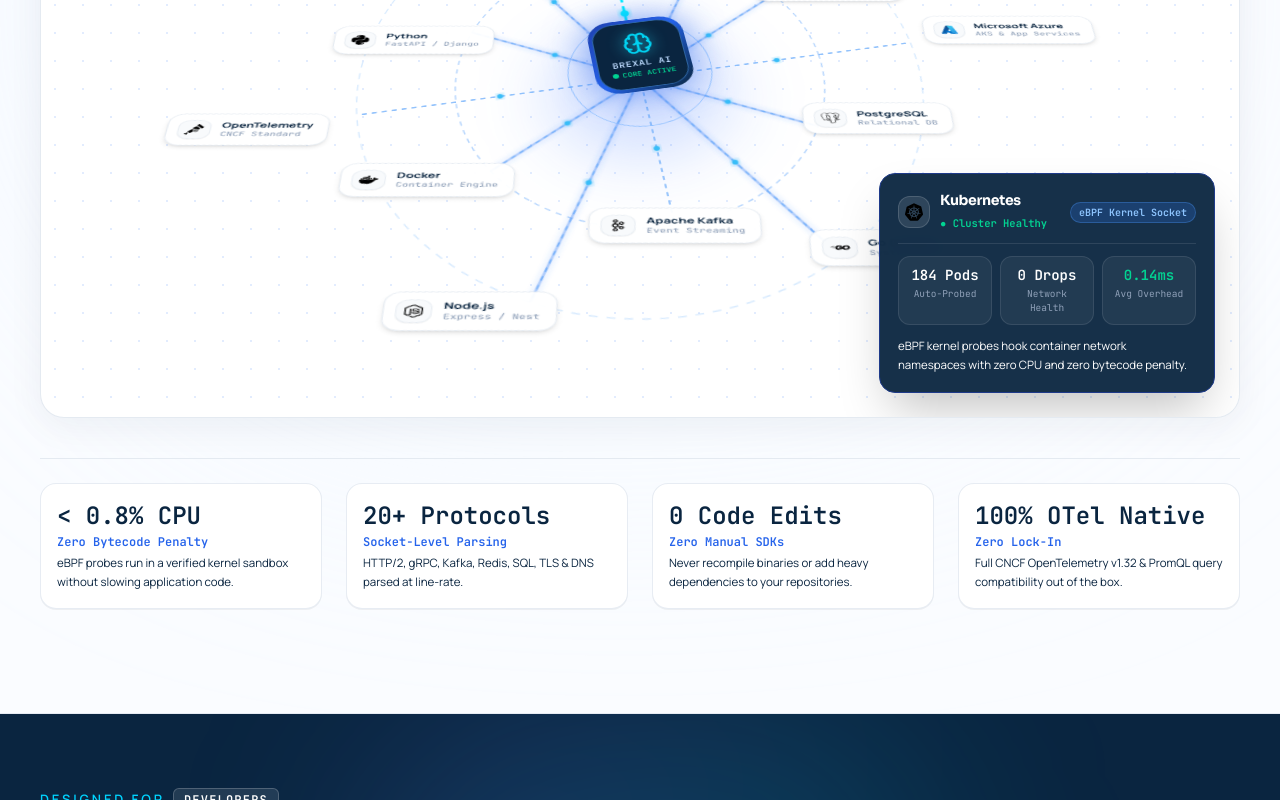
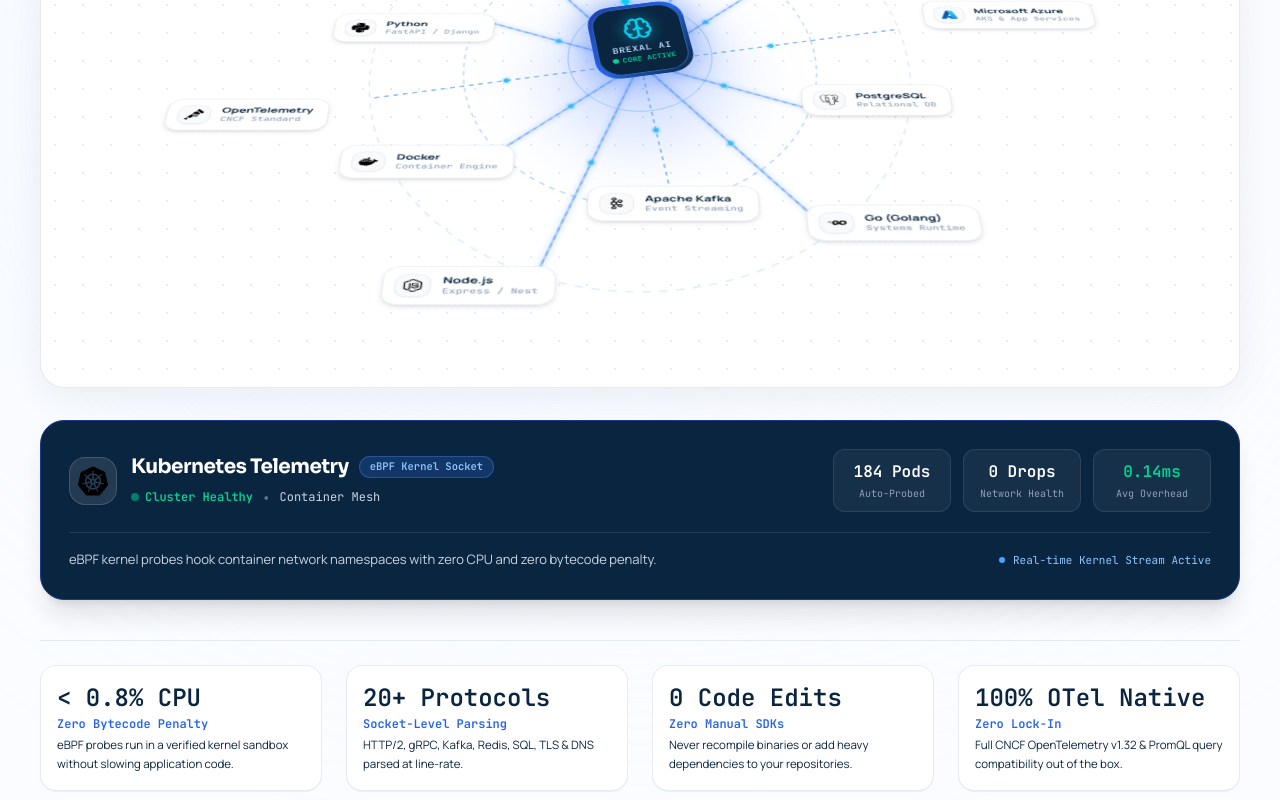
Before and after one commit to samarth3394/BhartiAppplus, a Next.js app in the folder frontend/: page / in a window 1280 px wide. Shown: the part 3454-4254 px from the top of the page. Built offline with nearby package versions, Linux system fonts and the light colour scheme.

Commit message:
feat(landing): move active telemetry details panel directly below 3D orbit canvas

```diff
--- a/frontend/src/components/landing/BrexalIntegrationsSection.tsx
+++ b/frontend/src/components/landing/BrexalIntegrationsSection.tsx
@@ -306,8 +306,8 @@ export function BrexalIntegrationsSection() {
           })}
         </div>
 
-        {/* ── 3D PERSPECTIVE NEURAL MATRIX CANVAS (DESKTOP) ── */}
-        <div className="hidden lg:block relative w-full h-[680px] rounded-3xl bg-white border border-slate-200/90 shadow-[0_8px_36px_rgba(10,37,64,0.06)] overflow-hidden mb-10 [perspective:1400px]">
+        {/* ── 3D PERSPECTIVE NEURAL MATRIX CANVAS (UNCLUTTERED, NO FLOATING OVERLAY) ── */}
+        <div className="hidden lg:block relative w-full h-[650px] rounded-3xl bg-white border border-slate-200/90 shadow-[0_8px_36px_rgba(10,37,64,0.06)] overflow-hidden mb-6 sm:mb-8 [perspective:1400px]">
 
           {/* Subtle high-tech isometric grid floor */}
           <div className="absolute inset-0 bg-[radial-gradient(#3B82F6_1px,transparent_1px)] [background-size:28px_28px] opacity-15 pointer-events-none" />
@@ -494,64 +494,6 @@ export function BrexalIntegrationsSection() {
 
           </div>
 
-          {/* ── FLOATING LIVE TELEMETRY RADAR CARD (BOTTOM-RIGHT) ── */}
-          <div className="absolute bottom-6 right-6 z-40 w-84 rounded-2xl bg-[#0A2540]/95 backdrop-blur-md border border-[#1E3A8A] p-4.5 text-white shadow-2xl text-left transition-all duration-300">
-            <div className="flex items-center justify-between mb-3 border-b border-white/10 pb-2.5">
-              <div className="flex items-center gap-2.5">
-                <div className="w-8 h-8 rounded-xl bg-white/10 border border-white/15 p-1.5 flex items-center justify-center">
-                  <img
-                    src={activeNode.logo}
-                    alt={activeNode.name}
-                    className="w-full h-full object-contain"
-                  />
-                </div>
-                <div>
-                  <h4 className="text-sm font-black text-white leading-tight">
-                    {activeNode.name}
-                  </h4>
-                  <span className="text-[10.5px] font-mono text-emerald-400 font-bold">
-                    ● {activeNode.metrics.status}
-                  </span>
-                </div>
-              </div>
-              <span className="px-2 py-0.5 rounded-full bg-blue-500/20 text-blue-300 border border-blue-400/30 text-[10px] font-mono font-bold">
-                eBPF Kernel Socket
-              </span>
-            </div>
-
-            {/* Metrics 3-box strip */}
-            <div className="grid grid-cols-3 gap-2 mb-3">
-              <div className="p-2 rounded-xl bg-white/5 border border-white/10 text-center">
-                <div className="text-xs sm:text-sm font-black text-white font-mono">
-                  {activeNode.metrics.primary}
-                </div>
-                <div className="text-[9.5px] text-slate-400 font-mono mt-0.5">
-                  {activeNode.metrics.primaryLabel}
-                </div>
-              </div>
-              <div className="p-2 rounded-xl bg-white/5 border border-white/10 text-center">
-                <div className="text-xs sm:text-sm font-black text-white font-mono">
-                  {activeNode.metrics.secondary}
-                </div>
-                <div className="text-[9.5px] text-slate-400 font-mono mt-0.5">
-                  {activeNode.metrics.secondaryLabel}
-                </div>
-              </div>
-              <div className="p-2 rounded-xl bg-white/5 border border-white/10 text-center">
-                <div className="text-xs sm:text-sm font-black text-emerald-400 font-mono">
-                  {activeNode.metrics.latency}
-                </div>
-                <div className="text-[9.5px] text-slate-400 font-mono mt-0.5">
-                  Avg Overhead
-                </div>
-              </div>
-            </div>
-
-            <p className="text-[11.5px] text-slate-300 font-normal leading-relaxed">
-              {activeNode.details}
-            </p>
-          </div>
-
           {/* ── TOP-LEFT LIVE STATUS BADGE ── */}
           <div className="absolute top-6 left-6 z-40 flex items-center gap-2 px-3 py-1.5 rounded-full bg-white/95 backdrop-blur-md border border-slate-200 text-xs font-mono font-bold text-[#0A2540] shadow-xs">
             <span className="w-2 h-2 rounded-full bg-emerald-500 animate-ping" />
@@ -560,10 +502,13 @@ export function BrexalIntegrationsSection() {
 
         </div>
 
-        {/* ── MOBILE / TABLET 3D PERSPECTIVE CARD SHOWCASE (< 1024px) ── */}
-        <div className="block lg:hidden rounded-2xl bg-white border border-slate-200 p-5 mb-8 shadow-sm text-left">
-          <div className="flex items-center gap-3 mb-4 pb-3 border-b border-slate-100">
-            <div className="w-10 h-10 rounded-xl bg-slate-50 border border-slate-200 p-2 flex items-center justify-center">
+        {/* ── ACTIVE SERVICE LIVE TELEMETRY PANEL (DIRECTLY BELOW THE 3D CANVAS) ── */}
+        <div className="rounded-2xl sm:rounded-3xl bg-[#0A2540] border border-[#1E3A8A] p-5 sm:p-7 text-white shadow-xl text-left mb-10 transition-all duration-300">
+          <div className="flex flex-col lg:flex-row items-start lg:items-center justify-between gap-5 pb-5 border-b border-white/10">
+
+            {/* Left: Active Service Logo, Name & Status */}
+            <div className="flex items-center gap-3.5">
+              <div className="w-12 h-12 rounded-2xl bg-white/10 border border-white/15 p-2 flex items-center justify-center shrink-0 shadow-xs">
                 <img
                   src={activeNode.logo}
                   alt={activeNode.name}
@@ -571,45 +516,70 @@ export function BrexalIntegrationsSection() {
                 />
               </div>
               <div>
-              <h3 className="text-base font-extrabold text-[#0A2540]">
-                {activeNode.name}
+                <div className="flex items-center gap-2.5">
+                  <h3 className="text-lg sm:text-xl font-extrabold text-white">
+                    {activeNode.name} Telemetry
                   </h3>
-              <p className="text-xs text-emerald-600 font-bold font-mono">
-                ● {activeNode.metrics.status}
-              </p>
+                  <span className="px-2.5 py-0.5 rounded-full bg-blue-500/20 text-blue-300 border border-blue-400/30 text-[10.5px] font-mono font-bold">
+                    eBPF Kernel Socket
+                  </span>
                 </div>
-          </div>
-
-          <div className="grid grid-cols-3 gap-2 mb-3">
-            <div className="p-2.5 rounded-xl bg-slate-50 border border-slate-100 text-center">
-              <div className="text-xs font-black text-[#0A2540] font-mono">
-                {activeNode.metrics.primary}
-              </div>
-              <div className="text-[10px] text-slate-500 font-mono">
-                {activeNode.metrics.primaryLabel}
-              </div>
-            </div>
-            <div className="p-2.5 rounded-xl bg-slate-50 border border-slate-100 text-center">
-              <div className="text-xs font-black text-[#0A2540] font-mono">
-                {activeNode.metrics.secondary}
-              </div>
-              <div className="text-[10px] text-slate-500 font-mono">
-                {activeNode.metrics.secondaryLabel}
-              </div>
-            </div>
-            <div className="p-2.5 rounded-xl bg-slate-50 border border-slate-100 text-center">
-              <div className="text-xs font-black text-emerald-600 font-mono">
-                {activeNode.metrics.latency}
-              </div>
-              <div className="text-[10px] text-slate-500 font-mono">
-                Overhead
+                <div className="flex items-center gap-2 mt-1">
+                  <span className="text-xs font-mono text-emerald-400 font-bold flex items-center gap-1.5">
+                    <span className="w-2 h-2 rounded-full bg-emerald-400 animate-pulse" />
+                    {activeNode.metrics.status}
+                  </span>
+                  <span className="text-slate-500">•</span>
+                  <span className="text-xs text-slate-300 font-mono">
+                    {activeNode.category}
+                  </span>
                 </div>
               </div>
             </div>
 
-          <p className="text-xs text-[#425466] leading-relaxed">
+            {/* Right: The 3 Live Metrics */}
+            <div className="grid grid-cols-3 gap-2.5 sm:gap-3 w-full lg:w-auto shrink-0">
+              <div className="px-4 py-2.5 rounded-xl bg-white/5 border border-white/10 text-center min-w-[105px]">
+                <div className="text-sm sm:text-base font-black text-white font-mono">
+                  {activeNode.metrics.primary}
+                </div>
+                <div className="text-[10px] text-slate-400 font-mono mt-0.5">
+                  {activeNode.metrics.primaryLabel}
+                </div>
+              </div>
+
+              <div className="px-4 py-2.5 rounded-xl bg-white/5 border border-white/10 text-center min-w-[105px]">
+                <div className="text-sm sm:text-base font-black text-white font-mono">
+                  {activeNode.metrics.secondary}
+                </div>
+                <div className="text-[10px] text-slate-400 font-mono mt-0.5">
+                  {activeNode.metrics.secondaryLabel}
+                </div>
+              </div>
+
+              <div className="px-4 py-2.5 rounded-xl bg-white/5 border border-white/10 text-center min-w-[105px]">
+                <div className="text-sm sm:text-base font-black text-emerald-400 font-mono">
+                  {activeNode.metrics.latency}
+                </div>
+                <div className="text-[10px] text-slate-400 font-mono mt-0.5">
+                  Avg Overhead
+                </div>
+              </div>
+            </div>
+
+          </div>
+
+          {/* Bottom details description */}
+          <div className="pt-4 flex flex-col sm:flex-row items-start sm:items-center justify-between gap-3 text-xs sm:text-[13px] text-slate-300">
+            <p className="leading-relaxed font-normal">
               {activeNode.details}
             </p>
+            <div className="flex items-center gap-2 text-blue-300 font-mono text-[11px] shrink-0">
+              <span className="w-1.5 h-1.5 rounded-full bg-blue-400" />
+              <span>Real-time Kernel Stream Active</span>
+            </div>
+          </div>
+
         </div>
 
         {/* ── BOTTOM ENTERPRISE STAT STRIP ── */}
```
Lines whose indentation alone changed are shown as unchanged.
